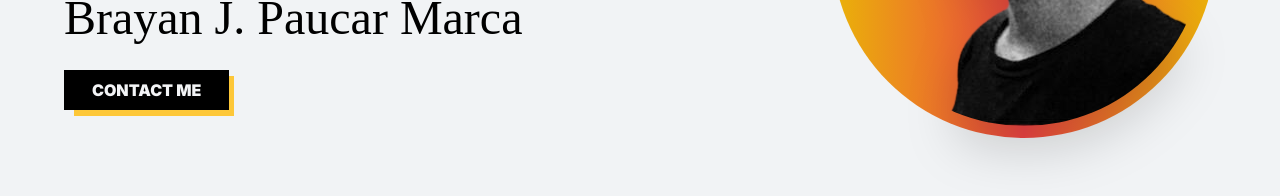
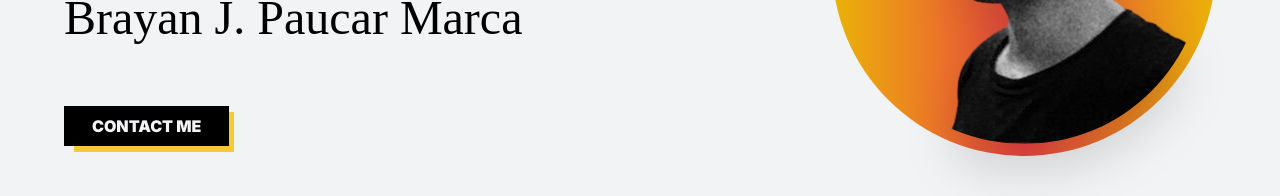
Before and after one commit to kralion/portfolio, a React (Vite) app: page / in a window 1280 px wide. Shown: the part 419-615 px from the top of the page. Built offline with nearby package versions, Linux system fonts and the light colour scheme; a web font is replaced by a local one.

Commit message:
style: profile Pic

```diff
--- a/src/pages/Contact.jsx
+++ b/src/pages/Contact.jsx
@@ -25,7 +25,7 @@ function Contact() {
         data-aos-duration="1000"
         className="mt-7 mb-7 group "
       >
-        <div className="bg-[#FDC738] group-hover:translate-x-[2px] top-[5px] left-[500px] group-hover:translate-y-[2px] duration-300 absolute w-32 h-10"></div>
+        <div className="bg-[#FDC738] group-hover:translate-x-[2px] top-[5px] left-[440px] group-hover:translate-y-[2px] duration-300 absolute w-32 h-10"></div>
         <button className="group-hover:-translate-x-[2px] active:focus:ring-4 active:bg-slate-600 active:focus:ring-[#FDC738] group-hover:-translate-y-[3px] relative bg-black text-gray-100 font-semibold px-7 py-2 ease-in-out duration-300 uppercase   ">
           <a href="https://wa.me/51914019629">LET'S TALK</a>
         </button>
--- a/src/pages/Home.jsx
+++ b/src/pages/Home.jsx
@@ -26,7 +26,7 @@ function Home() {
                 Brayan J. Paucar Marca
               </span>
             </div>
-            <div className="mt-7 mb-7 group ">
+            <div className="mt-16 mb-7 group ">
               <div className="bg-[#FDC738] group-hover:translate-x-[2px] bottom-[22px] left-[10px] group-hover:translate-y-[2px] duration-300 absolute w-40 h-10"></div>
               <button className="group-hover:-translate-x-[2px] active:focus:ring-4 active:bg-slate-600 active:focus:ring-[#FDC738] group-hover:-translate-y-[3px] relative bg-black text-gray-100 font-semibold px-7 py-2 ease-in-out duration-300 uppercase   ">
                 Contact Me
@@ -40,7 +40,7 @@ function Home() {
           >
             <div class="flex items-center justify-center">
               <div class="rounded-full w-full  bg-gradient-to-r from-yellow-500 via-red-500 to-yellow-500 p-2">
-                <div class="flex rounded-full h-full w-full items-center justify-center  back">
+                <div class="flex  rounded-full h-full w-full items-center justify-center  back">
                   <img
                     src={profilePic}
                     alt="profilePic"
```
